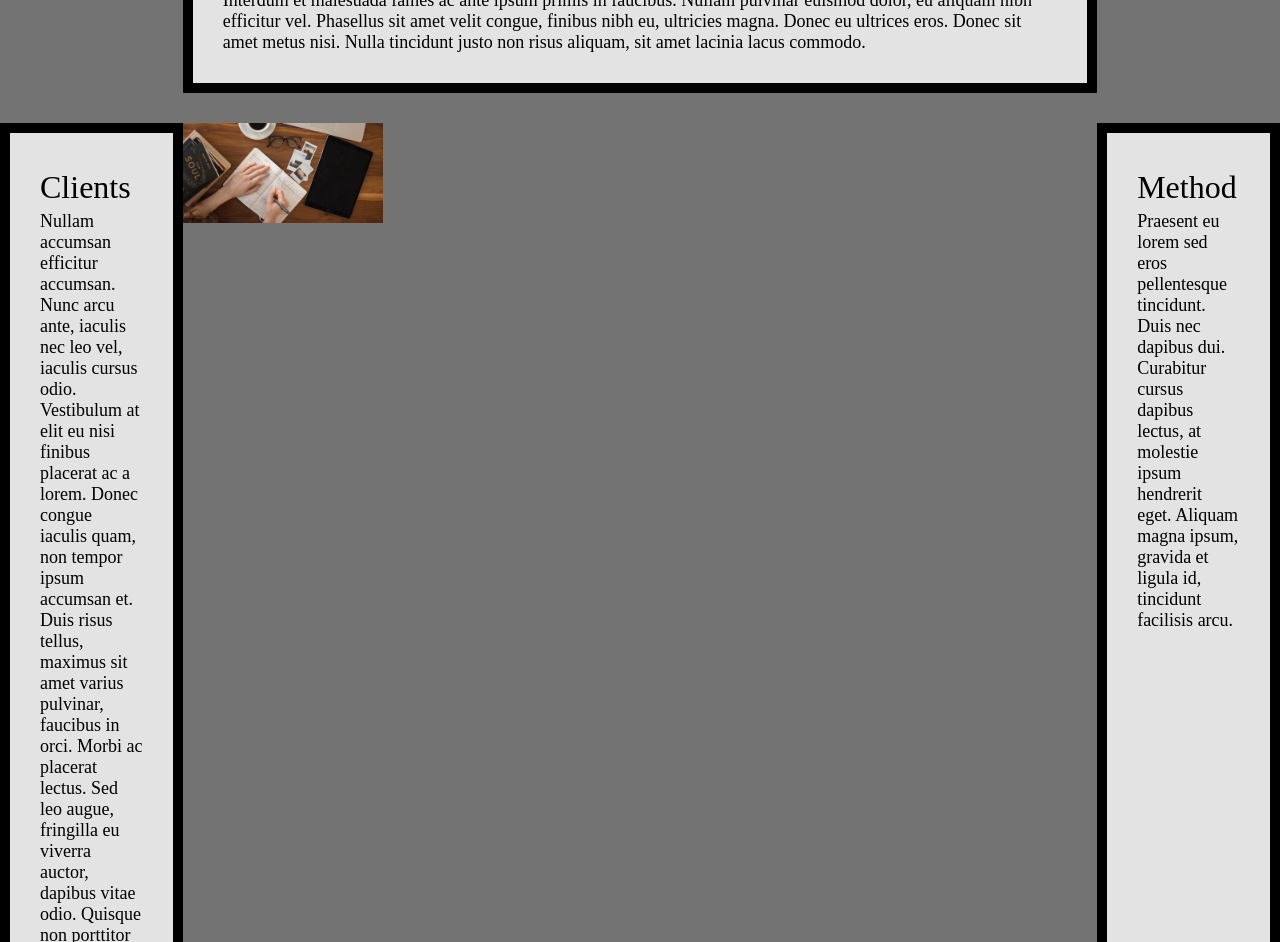
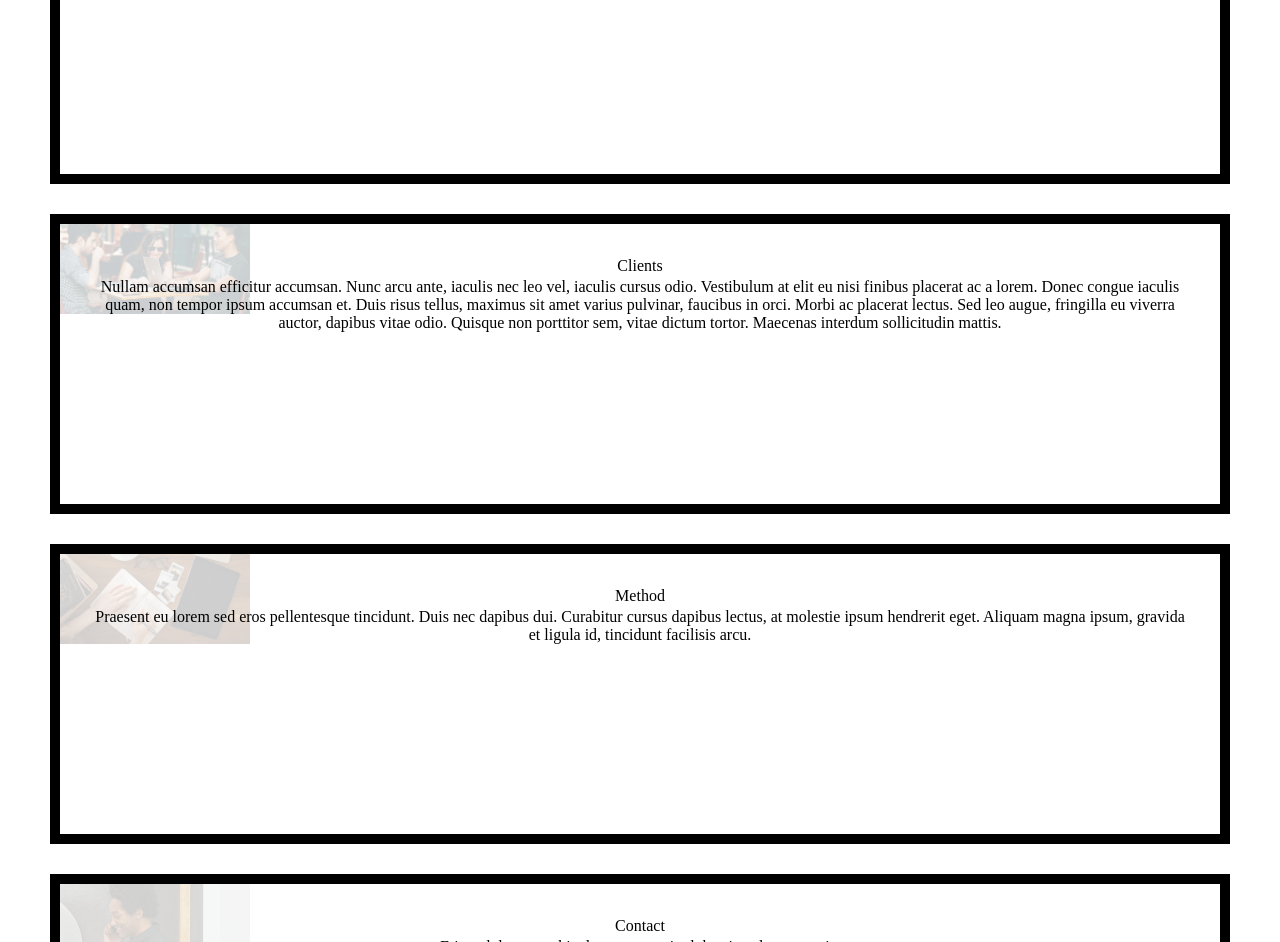
Before and after one commit to Swaiters/hw4-2023, a plain HTML site: page index.html in a window 1280 px wide. Shown: the part 570-1512 px from the top of the page. Drawn offline with Linux system fonts and the light colour scheme.

Commit message:
Add files via upload

```diff
--- a/css/style.css
+++ b/css/style.css
@@ -1,8 +1,6 @@
-
-
-  /* Requirement 1 code here -- Do not remove this comment. */
+ /* Requirement 1 code here -- Do not remove this comment. */
   a.skip{
-    background: #red;
+    background: white;
     padding: 6px;
     -webkit-transition: top 1s ease-out;
     transition: left 1s ease-out;
@@ -28,49 +26,68 @@
 }
 
   /* Requirement 4 code here -- Do not remove this comment. */
-.intro{
-  background-image: url("images/header.jpg") ;
-  background-color: #858585 ;
-  min-height: 400px;
-
+   /* How to parallax */
+  .intro{
+    /* The image to be used */
+    background-image: url("../images/header.jpg") ;
+    /* for the fallback color */
+    background-color: #858585 ;
+    /* setting a specific height */
+    min-height: 400px;
+    /* for the parallax scrolling effect */
+    background-attachment: fixed;
+    background-position: center;
+    background-repeat: no-repeat;
+    background-size: cover;
 
 }
 
   /* Requirement 5 code here -- Do not remove this comment. */
-
+  .about, .clients, .method, .contact{
+    grid-column: 2;
+  }
   /* Requirement 6 code here -- Do not remove this comment. */
-
-
+  .img{
+    width: 100%;
+  }
   /* Requirement 7 code here -- Do not remove this comment. */
-
+  .about, .clients, .method, .contact{
+  grid-column: 1 / span 3 ;
+  max-height: 500px ;
+  }
 
   /* Requirement 8 code here -- Do not remove this comment. */
+ .about, .about-image{
+grid-row: 1;
+ }
+ .clients, .clients-image{
+  grid-row: 2;
 
-
-
-
-
-
-
-
-
-
+ }
+ .method, .method-image{
+grid-row: 3;
+ }
+.contact, .contact-image{
+  grid-row: 4;
+}
   /* Requirement 9 code here -- Do not remove this comment. */
-
+  .about, .clients, .method, .contact{
+    text-align: center;
+    max-height: 40%vh ;
+    overflow: scroll;
+  }
 
 
 
   /*Add the media query here.  Make sure to */
 
-@media {
+@media screen and (min-width: 800px) {
   nav{
     padding-top: 35px;
     /* Requirement 10 code here -- Do not remove this comment. */
-
     text-align:right
 
   }
-
   nav li{
     margin-left: 5%;
     margin-right:0;
@@ -78,20 +95,29 @@
 
 
   /* Requirement 11 code here -- Do not remove this comment. */
+  a.skip:focus{
+    top: 20px;
+    left: 0px;
+  }
+  /* Requirement 12 code here -- Do not remove this comment. */
+  .container{
 
-
-
-  /* Requirement 12 code here -- Do not remove this comment. */
-
+    grid-template-columns: 50px auto 500px auto 50px ;
+    grid-template-rows: repeat(4, 300px);
+  }
 
 
   /* Requirement 13 code here -- Do not remove this comment. */
-
-
+  .about, .method, .clients-image, .contact-image{
+  grid-column: 3 / span 2 ;
+  }
   /* Requirement 14 code here -- Do not remove this comment. */
-
+ .clients, .contact, .about-image, .method-image{
+grid-column: 3 / span 2;
+ }
 
   /* Requirement 15 code here -- Do not remove this comment. */
+  overflow: hidden;
 }
 
 /** Code for prefers reduced motion **/
--- a/index.html
+++ b/index.html
@@ -2,10 +2,11 @@
 <html lang="en">
   <head>
     <meta charset="utf-8">
+    <meta name="viewport" content="width=device-width, initial-scale=1.0">
     <link rel="icon"  href="images/logo-drk.png">
+    <link rel="stylesheet" type="text/css" href="css/starter.css">
+    <link rel="stylesheet" type="text/css" href="css/reset.css">
     <link rel="stylesheet" type="text/css" href="css/style.css">
-    <link rel="stylesheet" type="text/css" href="css/reset.css">
-    <link rel="stylesheet" type="text/css" href="css/starter.css">
 
     <title>2022 New Company Inc.</title>
   </head>
@@ -33,7 +34,7 @@
           <img src="images/about.jpg" width= "200" alt="">
         </div>
 
-        <div class="about text" id="about">
+        <div class="about text" id="about" tabindex= "0">
           <h2>About</h2>
           <p> Interdum et malesuada fames ac ante ipsum primis in faucibus. Nullam pulvinar euismod dolor, eu aliquam nibh efficitur vel. Phasellus sit amet velit congue, finibus nibh eu, ultricies magna. Donec eu ultrices eros. Donec sit amet metus nisi. Nulla tincidunt justo non risus aliquam, sit amet lacinia lacus commodo.</p>
         </div>
@@ -42,7 +43,7 @@
           <img src="images/clients.jpg" width= "200" alt="">
         </div>
 
-        <div class="clients text" id="clients">
+        <div class="clients text" id="clients" tabindex= "0">
           <h2>Clients</h2>
           <p>Nullam accumsan efficitur accumsan. Nunc arcu ante, iaculis nec leo vel, iaculis cursus odio. Vestibulum at elit eu nisi finibus placerat ac a lorem. Donec congue iaculis quam, non tempor ipsum accumsan et. Duis risus tellus, maximus sit amet varius pulvinar, faucibus in orci. Morbi ac placerat lectus. Sed leo augue, fringilla eu viverra auctor, dapibus vitae odio. Quisque non porttitor sem, vitae dictum tortor. Maecenas interdum sollicitudin mattis. </p>
         </div>
@@ -51,7 +52,7 @@
           <img src="images/method.jpg" width= "200" alt="">
         </div>
 
-        <div id="method" class="method text">
+        <div id="method" class="method text" tabindex= "0">
           <h2>Method</h2>
           <p>Praesent eu lorem sed eros pellentesque tincidunt. Duis nec dapibus dui. Curabitur cursus dapibus lectus, at molestie ipsum hendrerit eget. Aliquam magna ipsum, gravida et ligula id, tincidunt facilisis arcu. </p>
         </div>
@@ -60,7 +61,7 @@
           <img src="images/contact.jpg" alt="" width= "200">
         </div>
 
-        <div id = "contact" class="contact text">
+        <div id = "contact" class="contact text" tabindex= "0">
           <h2>Contact</h2>
           <p>Etiam dolor ex, vehicula nec augue in, lobortis volutpat turpis. </p>
         </div>
```
